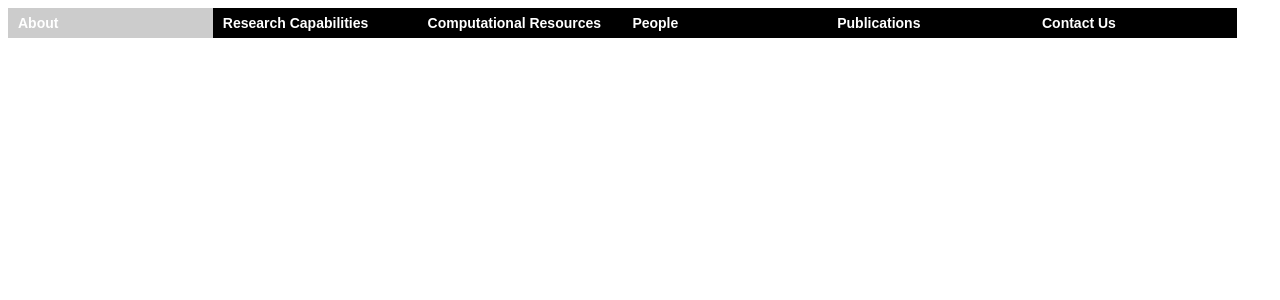
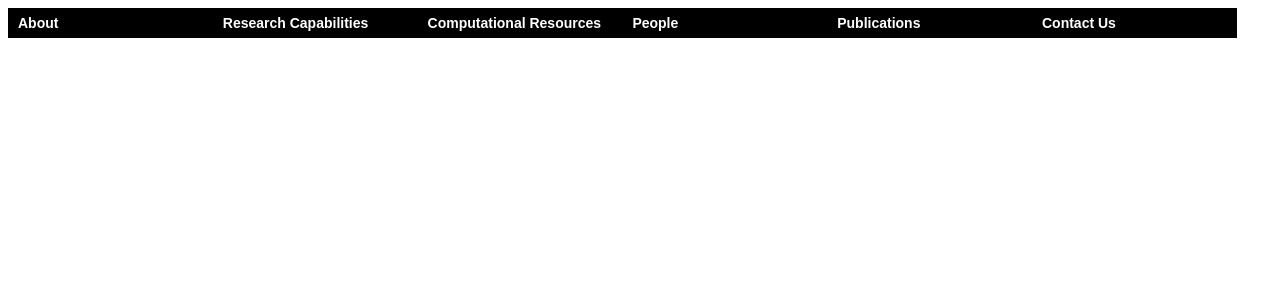
Before and after one commit to olinton/olinton.github.io, a PHP site: page / in a window 1280 px wide, with the pointer over the restyled element. Shown: the top 300 px of the page. Run offline with PHP 8.4, Linux system fonts and the light colour scheme.

Commit message:
colour changes

```diff
--- a/css/main.css
+++ b/css/main.css
@@ -56,7 +56,7 @@
     background: #000000;
 }
 .top-level-menu > li:hover {
-	background: #CCCCCC;
+	background: #000000;
 	border-width: 5px;
 	border-bottom: #FFB612;
 	border-top: #FFB612;
```
